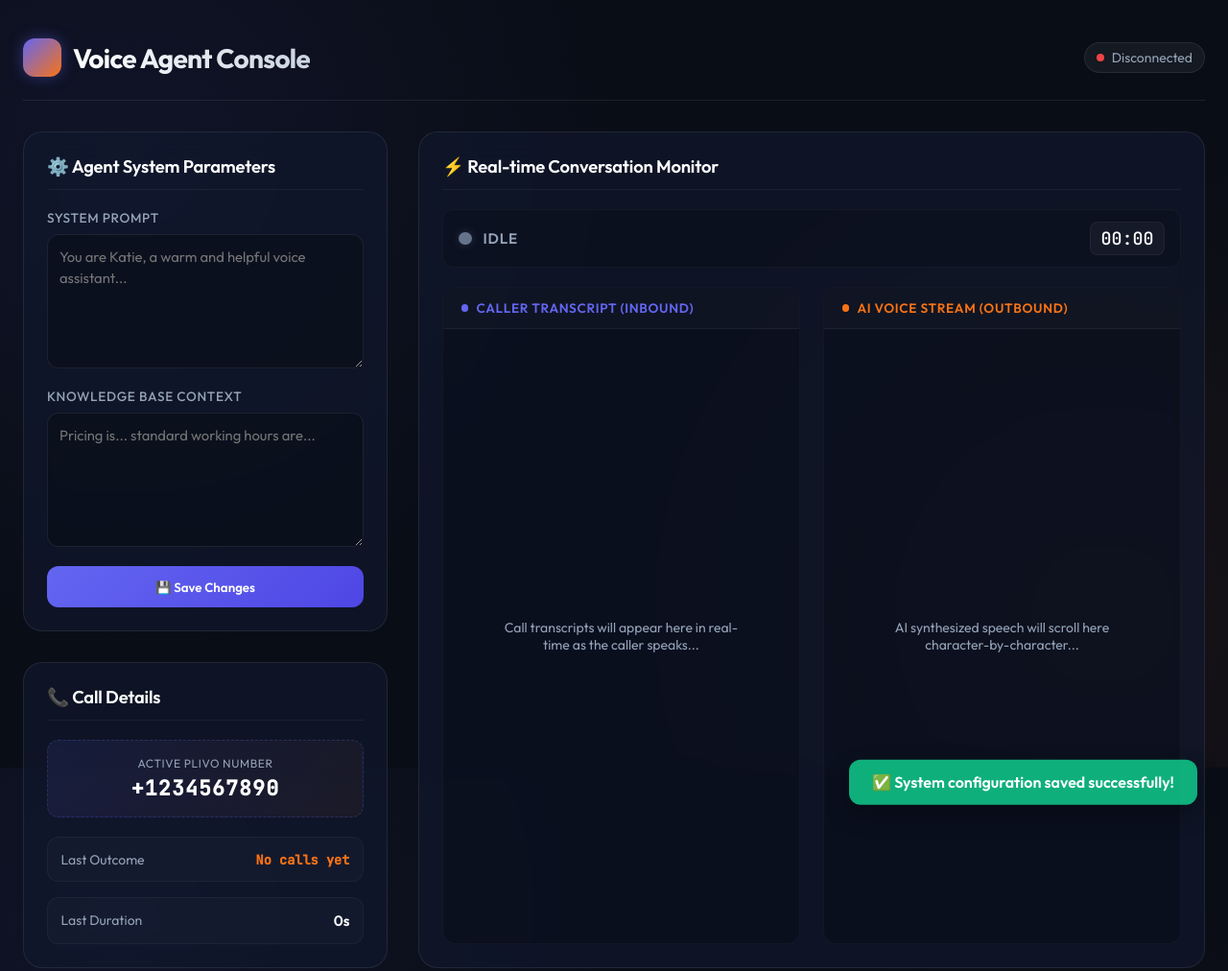
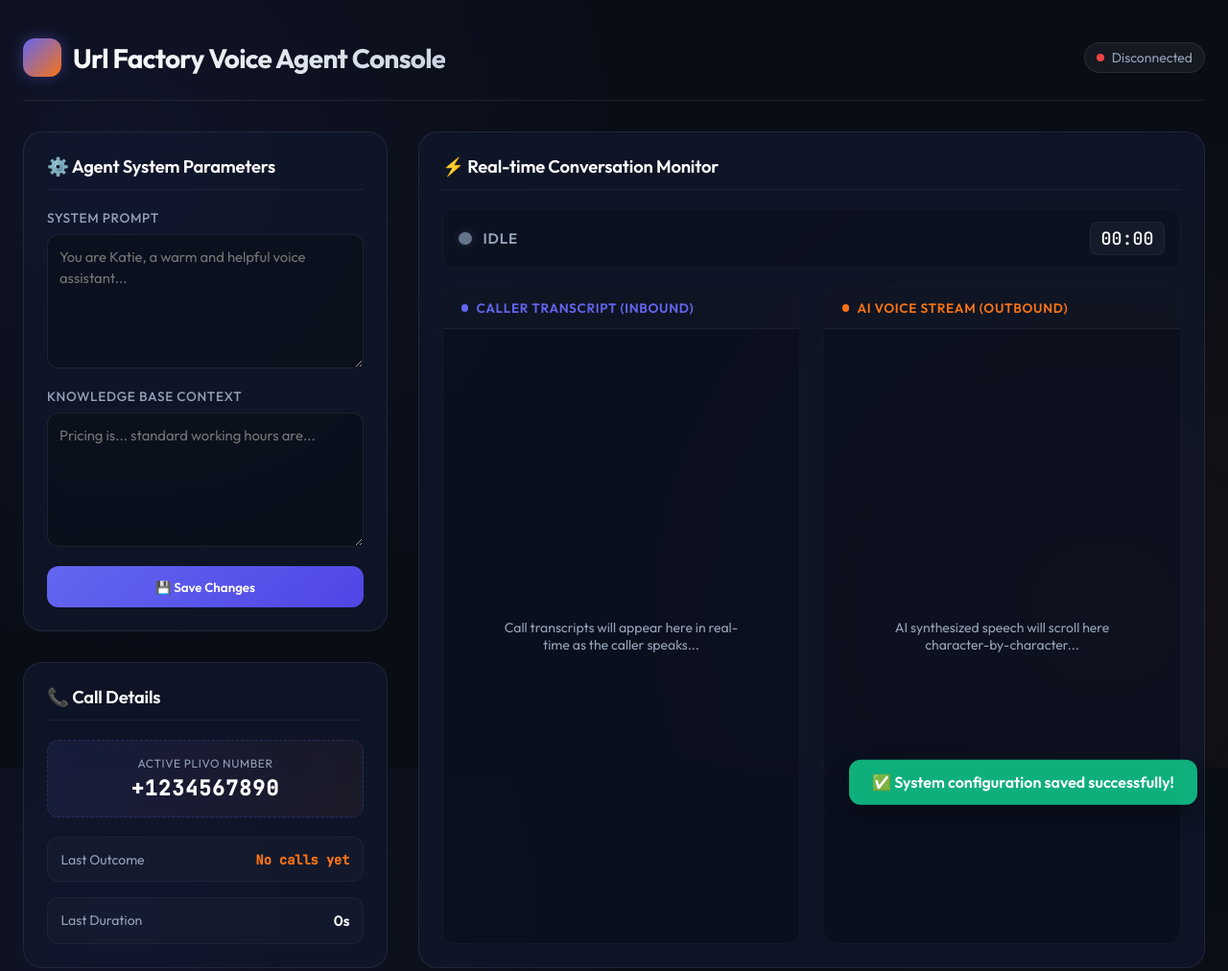
Before and after one commit to jshyperx21-png/Voice-Agent, a website: page public/index.html in a window 1280 px wide. Shown: the whole page at 96% size. Drawn offline with Linux system fonts and the light colour scheme; no server answers.

Commit message:
Testing the code

```diff
--- a/public/index.html
+++ b/public/index.html
@@ -533,7 +533,7 @@
     <div class="header-logo">
       <div class="icon"></div>
       <div>
-        <h1>Voice Agent Console</h1>
+        <h1>Url Factory Voice Agent Console</h1>
       </div>
     </div>
     <div class="connection-tag" id="wsStatusTag">
```
Also changed, not shown: .github/workflows/deploy.yml.
